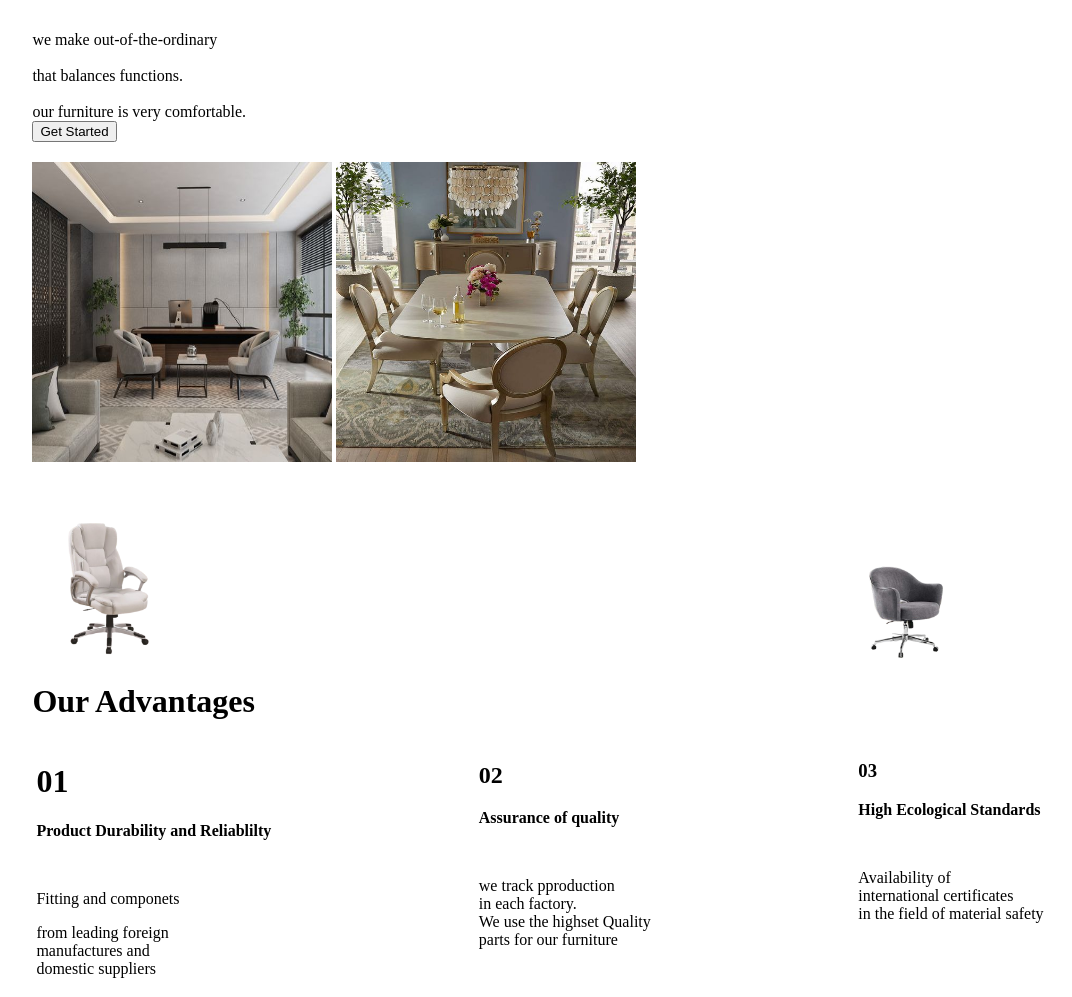
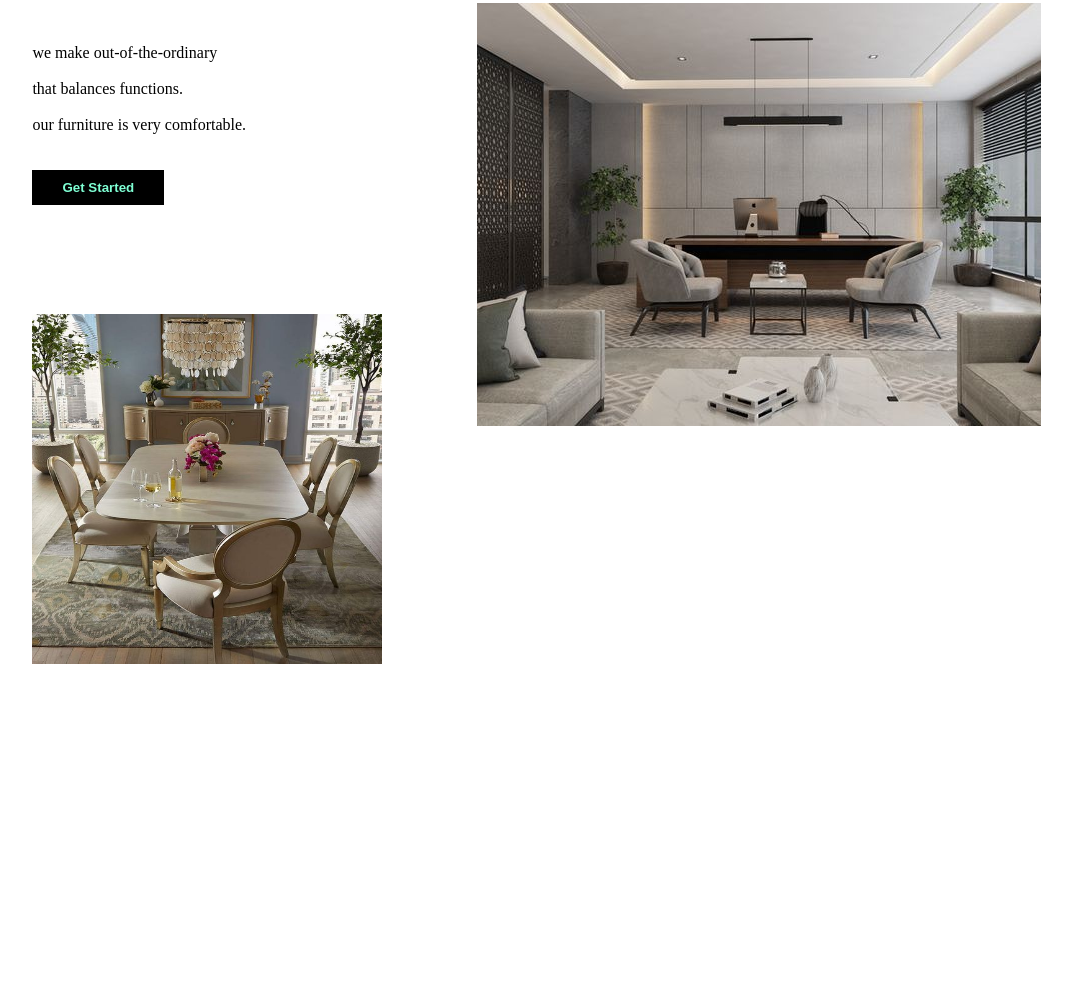
Before and after one commit to wancynthianjee/HOMEDECOR, a plain HTML site: page index.html in a window 1280 px wide. Shown: the part 521-1518 px from the top of the page, without its empty margins (102-1174 px from the left). Drawn offline with Linux system fonts and the light colour scheme.

Commit message:
changes made

```diff
--- a/index.html
+++ b/index.html
@@ -37,34 +37,39 @@
             <br>we make out-of-the-ordinary </br>
             <br>that balances functions.</br>
                <br> our furniture is very comfortable.</br>
+               <br>
+               <br>
                 <button id="button" type="button">Get Started</button>
 
         </div>
-               <div class="picture">
+               <div class="picture17">
 
-                 <img src="pic17.jpg" alt="pic17" width="300px" height="300px">
-                <img src="pic1.jpg" alt="pic1" width="300px" height="300px">
-
-                </div>
-
-                <div class="image">
-                    <nav>
-                <img src="office1-removebg-preview.png" alt="office1-removebg-preview"
-                width="150px" height="150px">
-                <img src="office2--preview.png" alt="office2--preview"
-                width="155px" height="155px">
-</nav>
-</div>
+                 <img src="pic17.jpg" alt="pic17" >
+               </div>
+               <div class="picture1">
+                <img src="pic1.jpg" alt="pic1" width="350px" height="350px">
+            </div>
 
 
+                <!-- <nav>
+                    <ul>
+                        <li><a>Royal Arcmchair</a></li>
+                        <li><a>Price $340</a></li>
+                        <a>Shop now <i class="fa fa-long-arrow-right" aria-hidden="ture"></li>
+                    </ul>
+                    </nav>
+            </div> -->
+
+            <!-- <section> -->
+                <div>
                 <h1>Our Advantages</h1>
-
-        </div>
+                <!-- <nav> -->
         <div class="holder">
     <div class="place">
         <h1>01</h1>
-        <b><p>Product Durability and  Reliablilty</p></b>
-        <br><p>Fitting and componets</br></p>from leading foreign </br>manufactures and </br>domestic
+        <b><span>Product Durability and  Reliablilty</span></b>
+        <br><p>Fitting and componets</br></p>from leading foreign </br>
+        manufactures and </br>domestic
             suppliers</p>
             </div>
             <div class="flip">
@@ -81,6 +86,9 @@
                 </div>
 
                 </div>
+                </nav>
+                </div>
+            <!-- </section> -->
                 <div>
                     <H2>Recommended For You</H2>
                     <p>Here are some picks we think you'll love</p>
@@ -92,7 +100,7 @@
                     <img src="pic9.jpg" alt="pic9" width="300px" height="300px">
                     <img src="pic8.jpg" alt="pic8" width="300px" height="300px">
                     <img src="pic10.jpg" alt="pic10" width="300px" height="300px">
-                    <img src="pic2.jpg" alt="pic2" width="300px" height="300px">
+
                     <br>
                     <br>
                     <br>
--- a/style.css
+++ b/style.css
@@ -1,5 +1,13 @@
 
 .decor{
+
+}
+button{
+    border:none;
+    padding: 10px 30px;
+    color: aquamarine;
+    font-weight: bold;
+    background-color: black;
 
 }
 nav{
@@ -11,7 +19,7 @@ nav{
 }
 .potty{
     font-size: 35px;
-    padding-left: 6px;
+    padding-left:-6px;
 
 }
 nav ul{
@@ -29,17 +37,20 @@ nav ul li{
 }
 nav ul li a{
     text-decoration: none;
+   width: 40px;
+}
+.picture17{
+    margin-left: 44%;
+    width:250px;
+    height:250px;
+    margin-top:-20%;
+    align-content: first baseline;
+}
+.picture1{
+    margin-top:6%;
+    width:100vh;
+    height:100vh;
 
-    width: 40px;
-}
-.image{
-    margin-right: 6%;
-    margin-top: 4%;
-
-}
-.picture{
-    margin-top: 2%;
-    margin-right: 6%;
 }
 .place{
     margin-left: 4px;
@@ -64,3 +75,19 @@ nav ul li a{
     margin: 10%;
 
 }
+.ige{
+/*
+}
+.office{
+    margin-right: 10%;
+    width:150px;
+    height: 150px;
+     */
+}
+nav{
+
+}
+#h1{
+    margin-top: -10%;
+
+}
```
